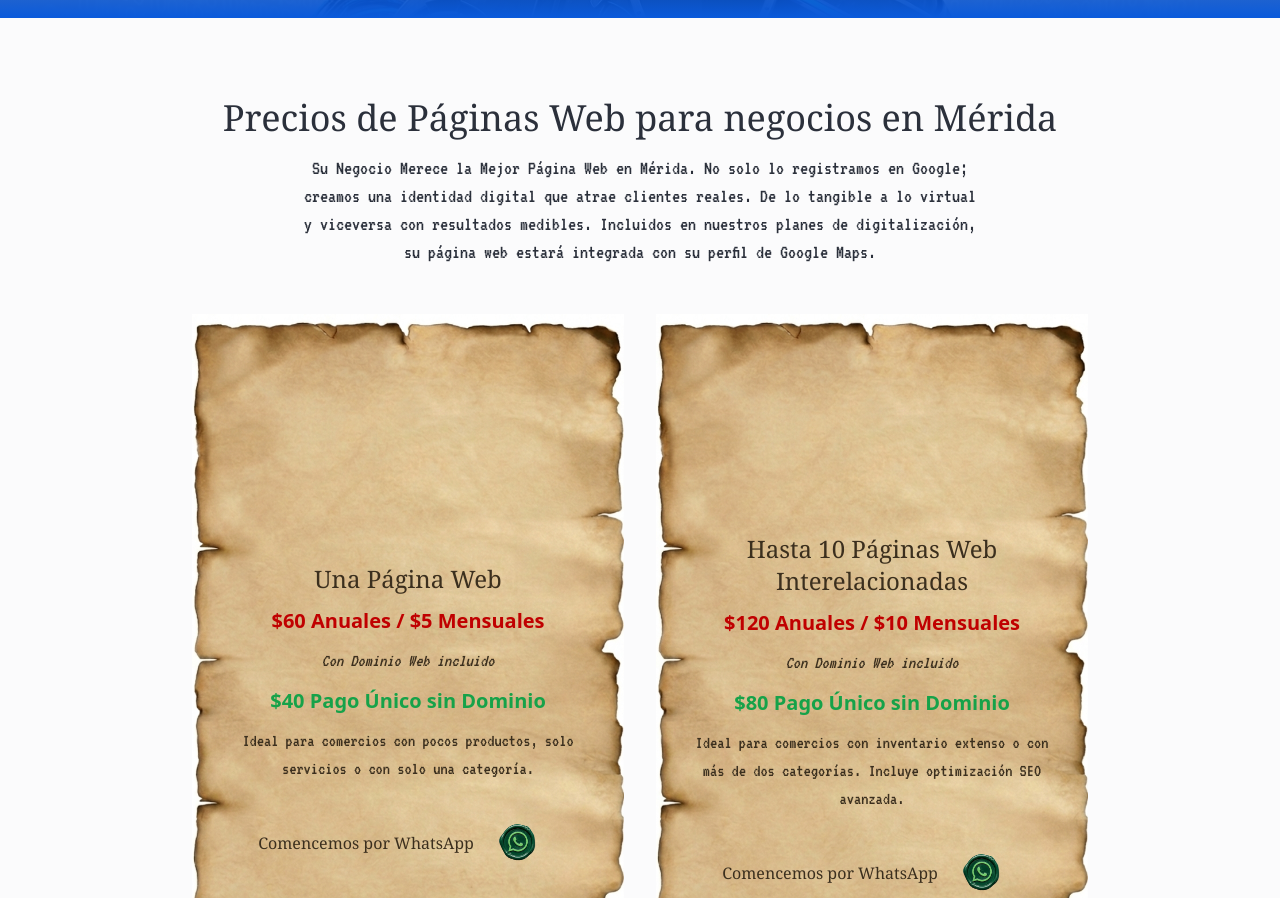
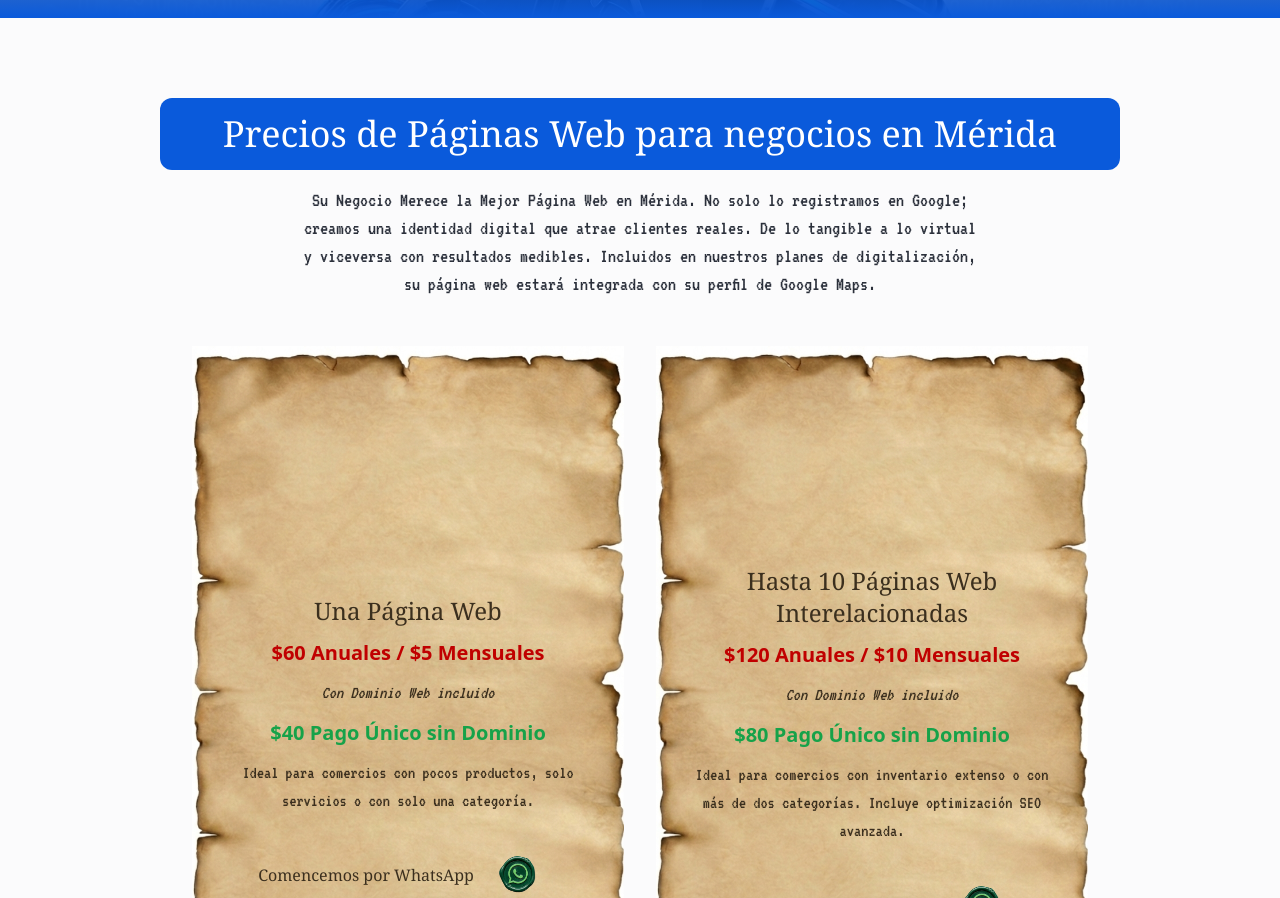
Before and after one commit to planhibrido-source/planhibrido-revamped, a React (Vite) app: page /diseno-pagina-web in a window 1280 px wide. Shown: the part 8140-9038 px from the top of the page. Built offline with nearby package versions, Linux system fonts and the light colour scheme; the HTML template or start-up script is replaced by a standard one; a web font is replaced by a local one.

Commit message:
Actualizó texto y fondo azul
Co-authored-by: planhibrido-source <238339532+planhibrido-source@users.noreply.github.com>

```diff
--- a/src/pages/DisenoPaginaWeb.tsx
+++ b/src/pages/DisenoPaginaWeb.tsx
@@ -305,7 +305,7 @@ const DisenoPaginaWeb = () => {
         {/* Precios */}
         <section className="py-20 px-4 sm:px-6 lg:px-8 bg-muted/30">
           <div className="container mx-auto max-w-5xl">
-            <h2 className="text-3xl sm:text-4xl font-pirata text-foreground text-center mb-4">
+            <h2 className="text-3xl sm:text-4xl font-pirata text-white text-center mb-4 bg-primary py-4 px-6 rounded-lg">
               Precios de Páginas Web para negocios en Mérida
             </h2>
             <p className="text-center text-xl font-vt323 text-foreground mb-12 max-w-2xl mx-auto">
```
